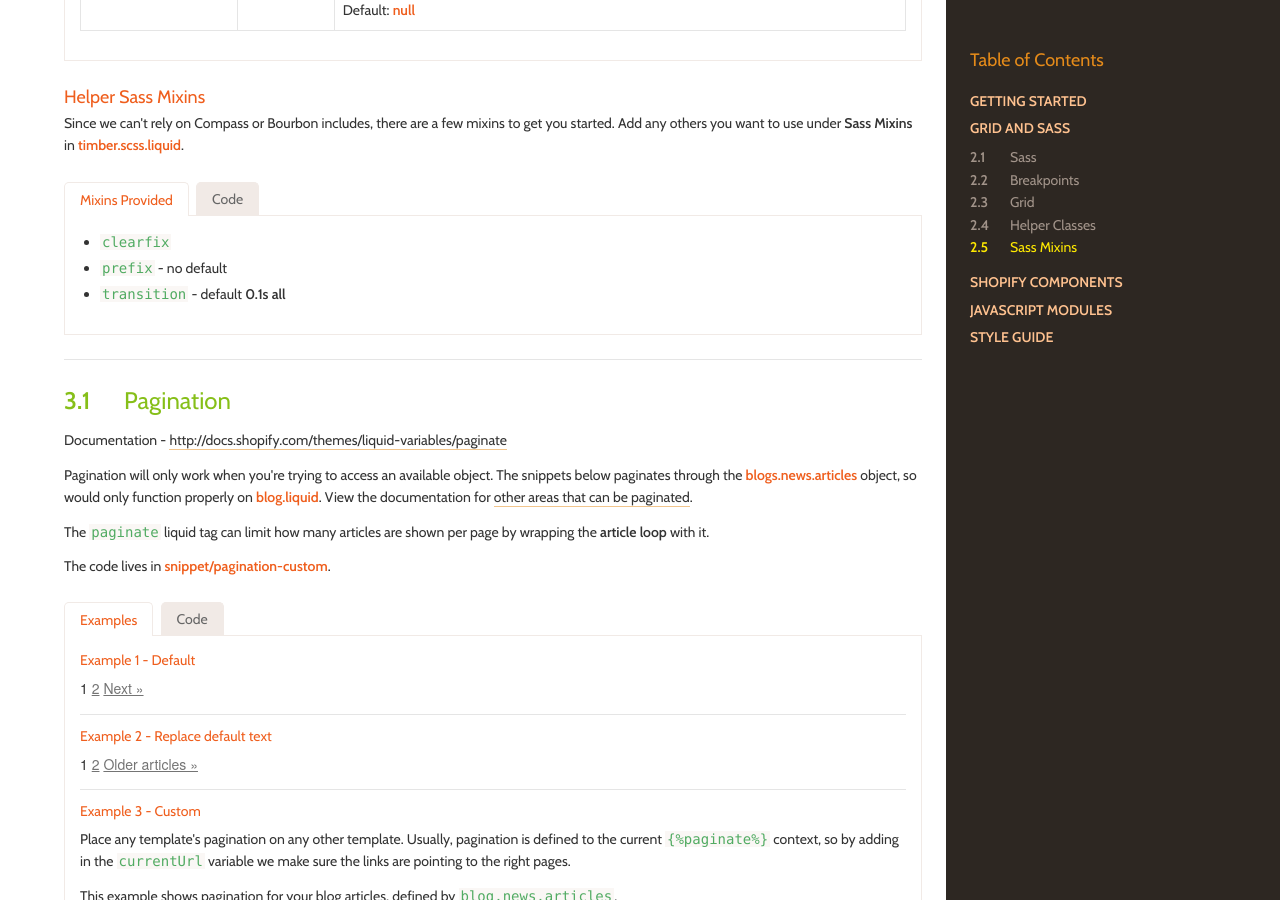
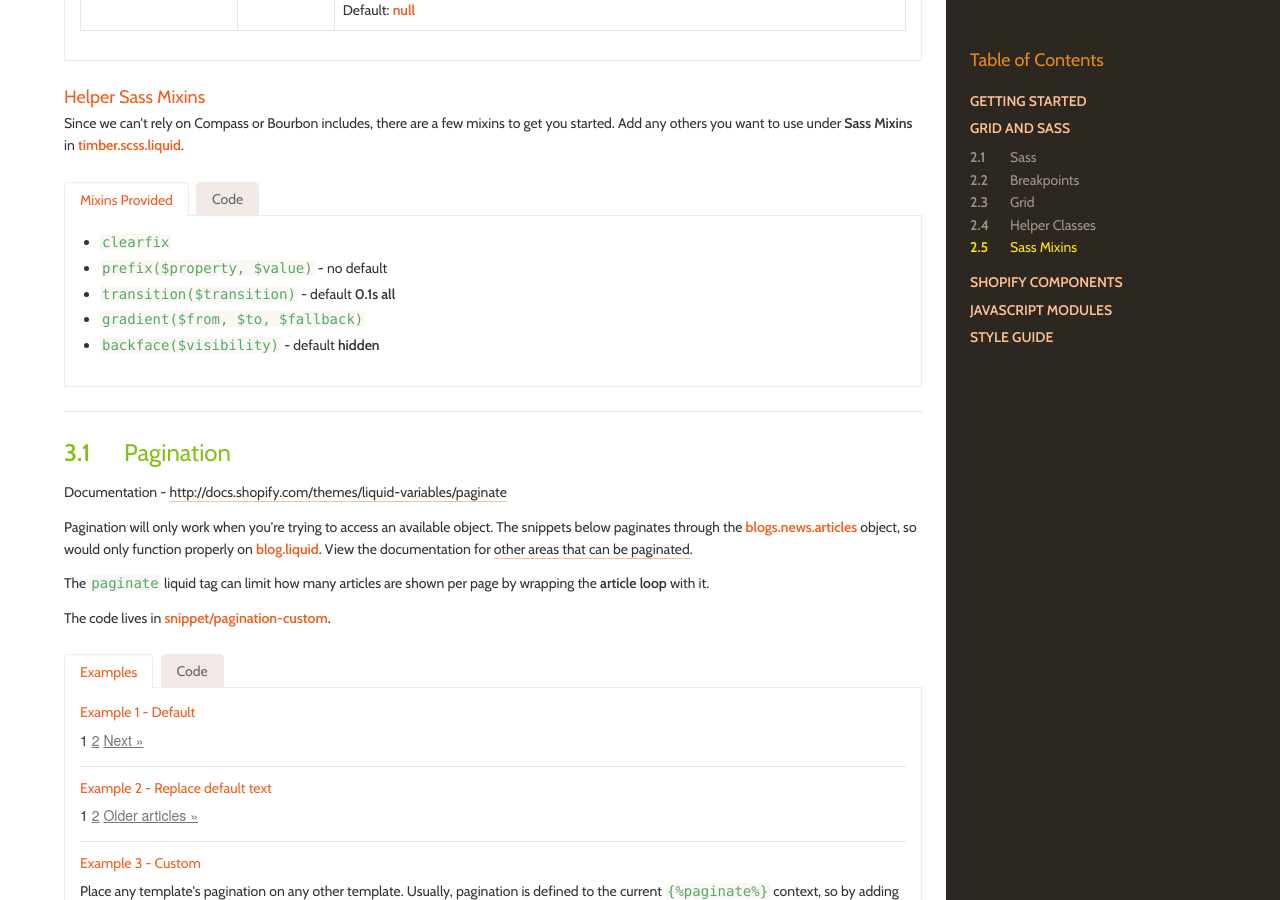
Before and after one commit to Shopify/Timber, a Jekyll site: the page built from index.html, in a window 1280 px wide and 900 px high, scrolled down 5489 px. Built offline with Jekyll 4.4.1, drawn with Linux system fonts in a browser that asks for light colours; nearby versions of some CDN libraries; some web fonts are replaced.

Commit message:
Added other mixin examples

```diff
--- a/index.html
+++ b/index.html
@@ -781,16 +781,17 @@ Output:
         <div id="mixins-provided" class="tab-content">
           <ul class="disc docs-text">
             <li><code>clearfix</code></li>
-            <li><code>prefix</code> - no default</li>
-            <li><code>transition</code> - default <strong>0.1s all</strong></li>
+            <li><code>prefix($property, $value)</code> - no default</li>
+            <li><code>transition($transition)</code> - default <strong>0.1s all</strong></li>
+            <li><code>gradient($from, $to, $fallback)</code></li>
+            <li><code>backface($visibility)</code> - default <strong>hidden</strong></li>
           </ul>
         </div>
 
         <div id="mixins-examples-code" class="tab-content">
           <p><strong class="docs-strong">Usage:</strong></p>
 <pre>
-Clearfix:
-
+Clearfix Input:
 .foo {
   @include clearfix();
 }
@@ -821,6 +819,23 @@ Output:
   -o-user-select: none;
   user-select: none;
 }
+
+Gradient Input:
+.foo {
+  @include gradient(#900, #950, #900) // from red to orange, red fallback
+}
+
+Output:
+.foo {
+  background: #900;
+  background: -moz-linear-gradient(top, #900 0%, #950 100%);
+  background: -webkit-gradient(linear, left top, left bottom, color-stop(0%,#900), color-stop(100%,#950));
+  background: -webkit-linear-gradient(top, #900 0%, #950 100%);
+  background: -o-linear-gradient(top, #900 0%, #950 100%);
+  background: -ms-linear-gradient(top, #900 0%, #950 100%);
+  background: linear-gradient(top bottom, #900 0%, #950 100%);
+}
+
 </pre>
         </div>
 
```
Also changed, not shown: other parts of index.html (+1 -4 lines).
